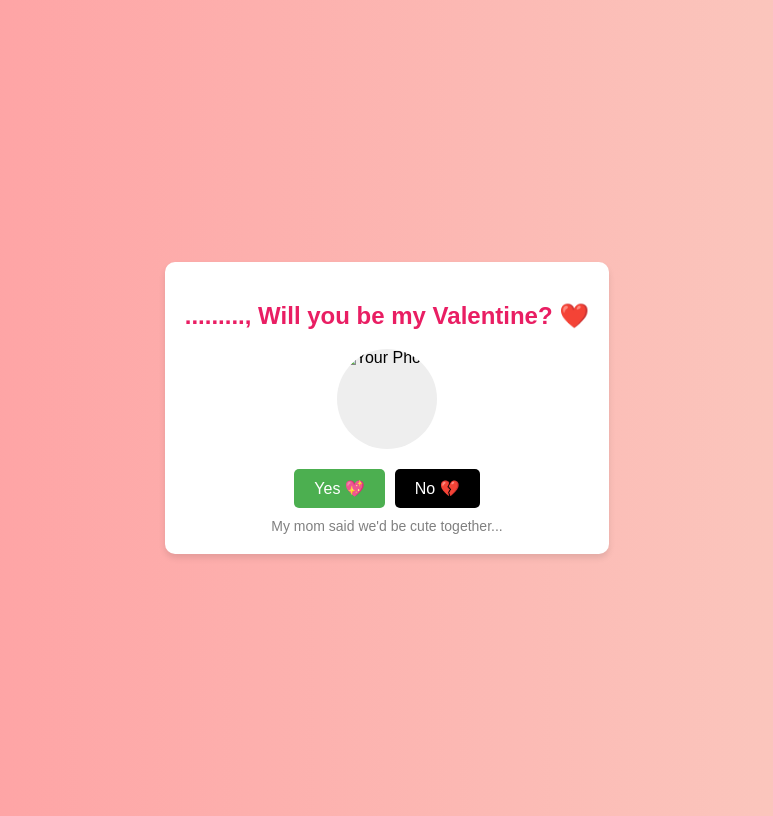
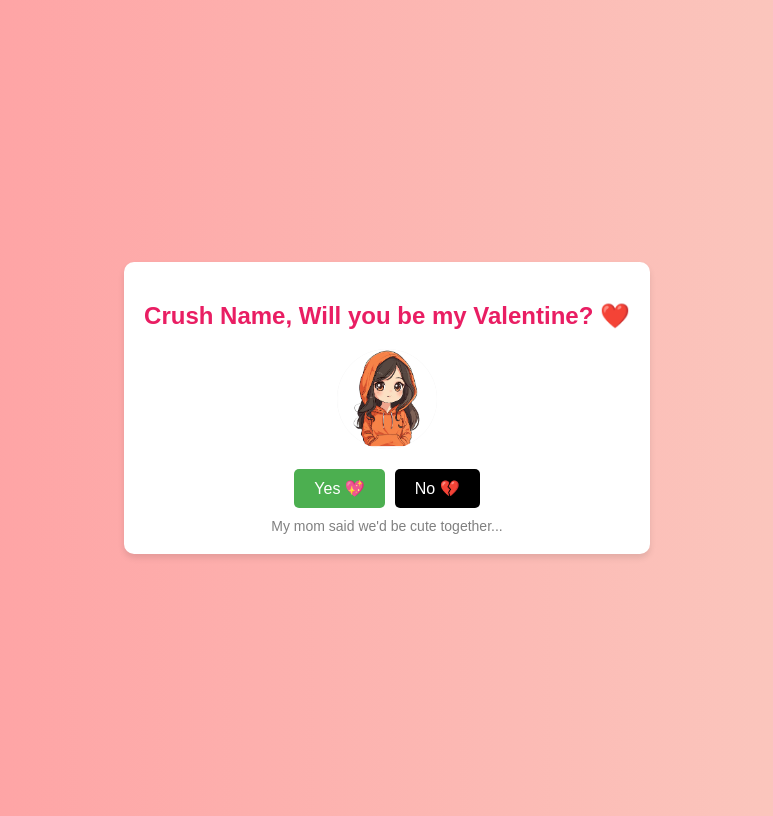
Before and after one commit to daari-git/Valentine-No-Escape, a plain HTML site: page index.html in a window 1280 px wide. Shown: the whole page, without its empty margins (253-1026 px from the left). Drawn offline with Linux system fonts and the light colour scheme.

Commit message:
Update index.html

```diff
--- a/index.html
+++ b/index.html
@@ -95,9 +95,9 @@
 </head>
 <body>
     <div class="card" id="proposalCard">
-        <h2>........., Will you be my Valentine? ❤️</h2>
+        <h2>Crush Name, Will you be my Valentine? ❤️</h2>
         <div class="photo-space">
-            <img src="new.jpg" alt="Your Photo">
+            <img src="new.avif" alt="Your Photo">
         </div>
         <div class="buttons">
             <button class="yes" id="yesButton">Yes 💖</button>
@@ -111,7 +111,7 @@
         <h1 style="color: #e91e63;">YAAAAAY! 🎉</h1>
         <p>Thanks! You've made me the happiest person alive! 🥰</p>
         <div class="photo-space">
-            <img id="celebrationPhoto" src="new.jpg" alt="Celebration Photo">
+            <img id="celebrationPhoto" src="new.avif" alt="Celebration Photo">
         </div>
         <div class="hearts">❤️💖💕💞💓</div>
     </div>
```
